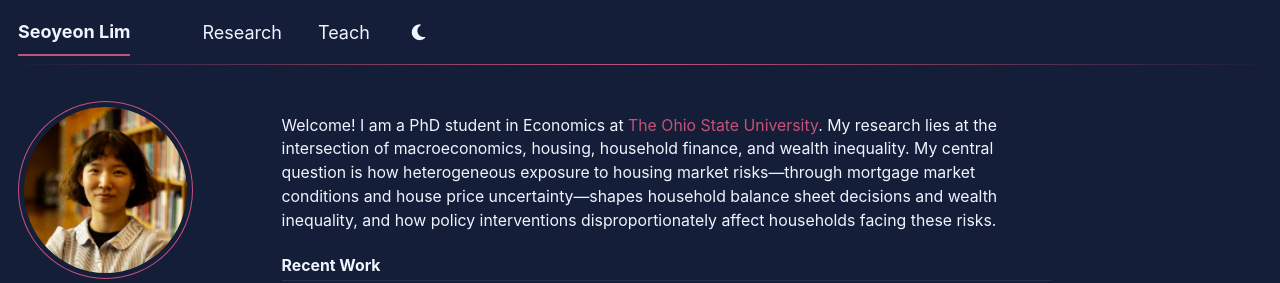
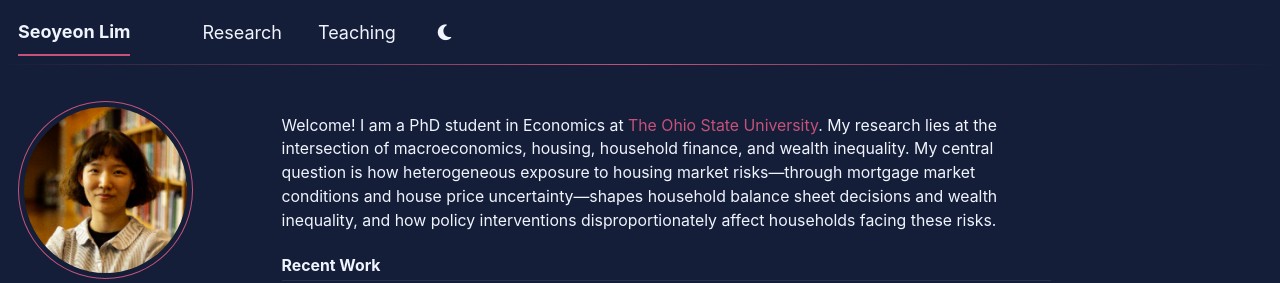
Before and after one commit to seoyeon-lim/academic.github.io, a Jekyll site: the page built from _pages/about.md, in a window 1280 px wide. Shown: the top 283 px of the page. Built offline with Jekyll 4.4.1, drawn with Linux system fonts in a browser that asks for light colours; a script bundle is joined from its source files by our own code; library files that are not in the unit come from our copies.

Commit message:
Fix Teaching nav title and URL (Teach -> Teaching, /teach/ -> /teaching/)
Co-Authored-By: Claude Sonnet 4.6 <noreply@anthropic.com>

```diff
--- a/_data/navigation.yml
+++ b/_data/navigation.yml
@@ -10,5 +10,5 @@
 main:
   - title: "Research"
     url: /research/
-  - title: "Teach"
-    url: /teach/
+  - title: "Teaching"
+    url: /teaching/
```
